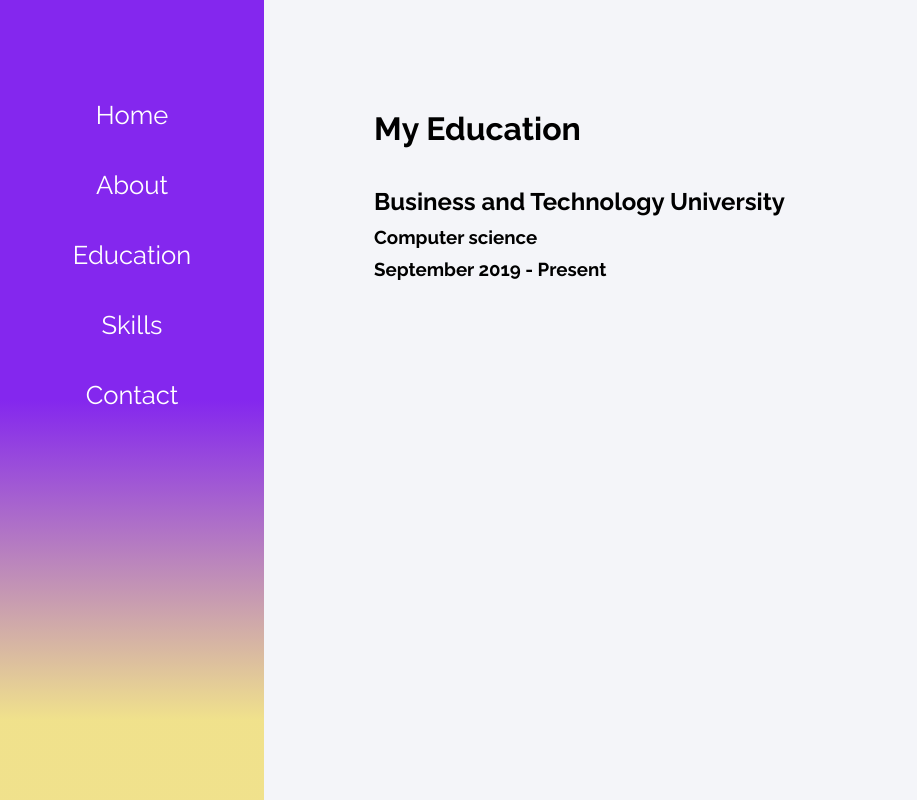
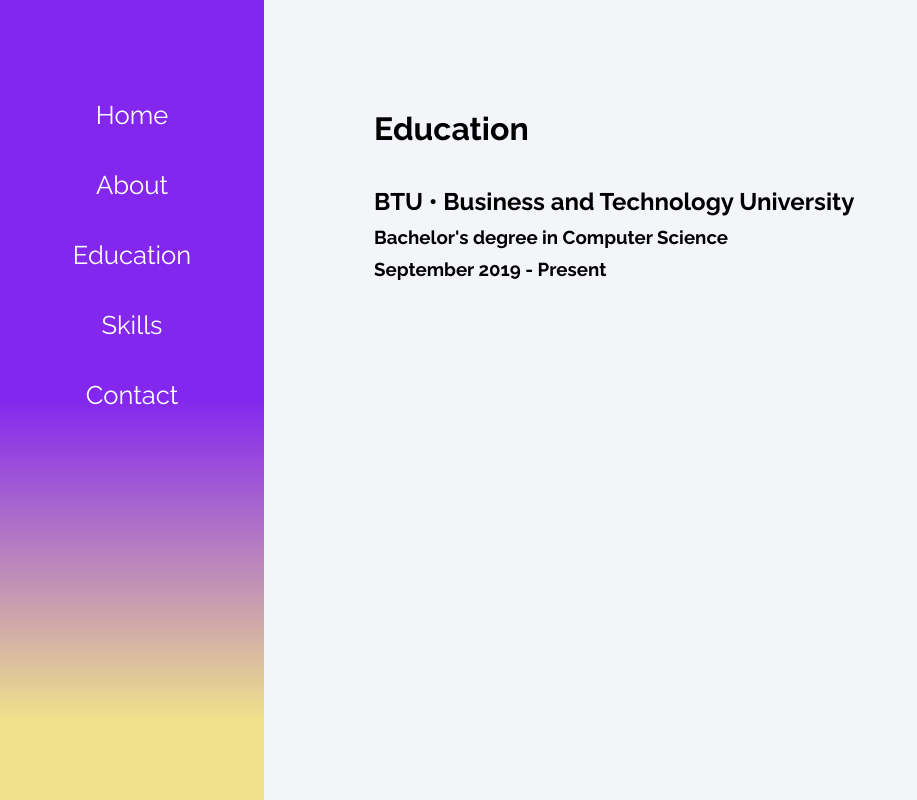
Before and after one commit to CiciIsOk/Portfolio, a React (Create React App) app: page /education in a window 1280 px wide. Shown: the whole page, without its empty margins (0-917 px from the left). Built offline with nearby package versions, Linux system fonts and the light colour scheme.

Commit message:
Update Education.js

```diff
--- a/src/contents/Education.js
+++ b/src/contents/Education.js
@@ -1,15 +1,18 @@
-import React, { Component } from 'react';
-import Widecard from '../components/Widecard';
+import React from 'react';
+import WideCard from '../components/WideCard';
 
-class Education extends Component {
-    render() {
+const Education = () => {
         return (
             <div className="condiv">
-            <h1 className="subtopic">My Education</h1>
-            <Widecard title="Computer science" where="Business and Technology University" from="September 2019" to="Present"/>
+            <h1 className="subtopic">Education</h1>
+            <WideCard
+                title={"Bachelor's degree in Computer Science"}
+                where={"BTU • Business and Technology University"}
+                from={"September 2019"}
+                to={"Present"}/>
             </div>
             )
-        }
+
     }
 
 export default Education
```
